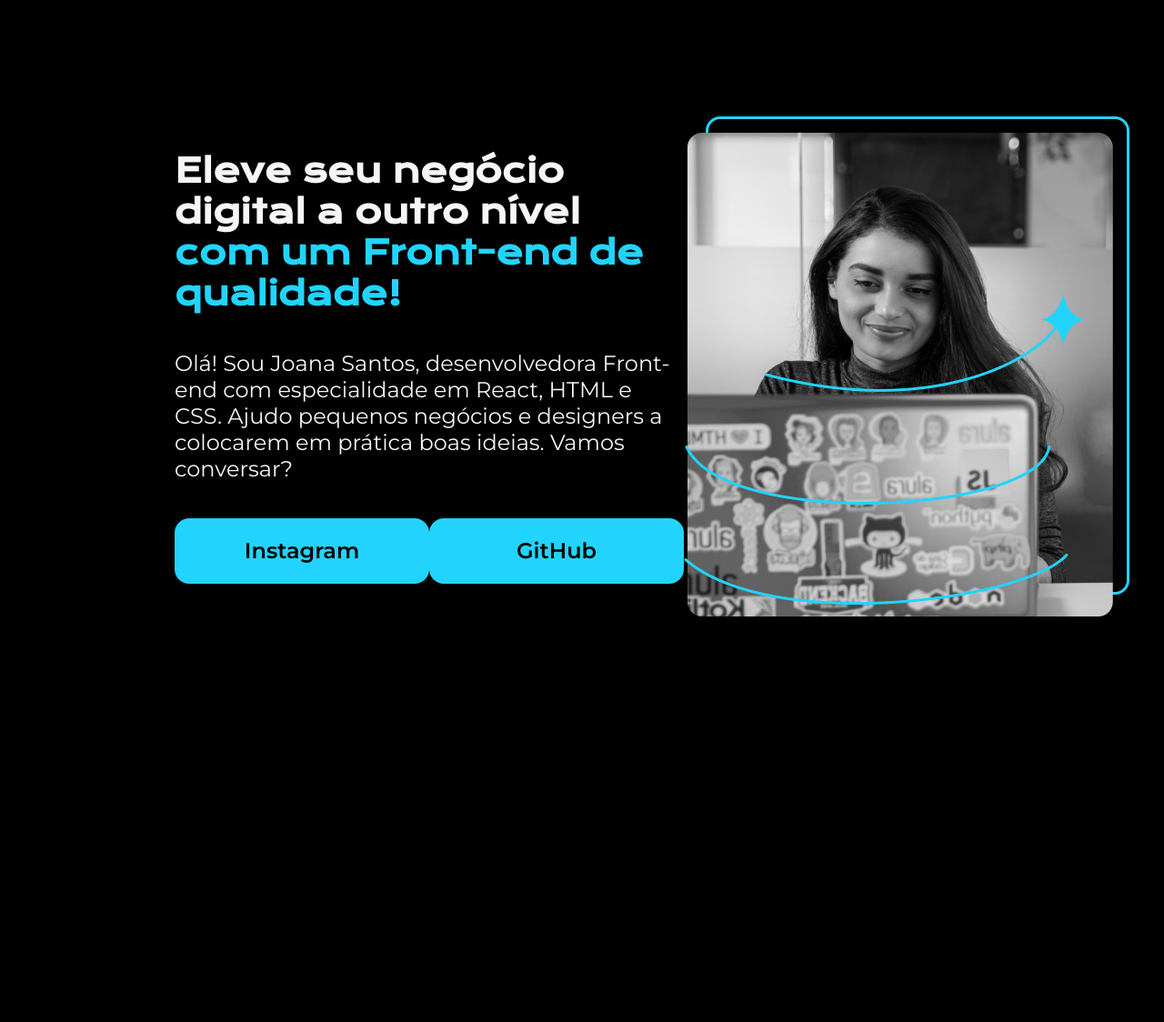
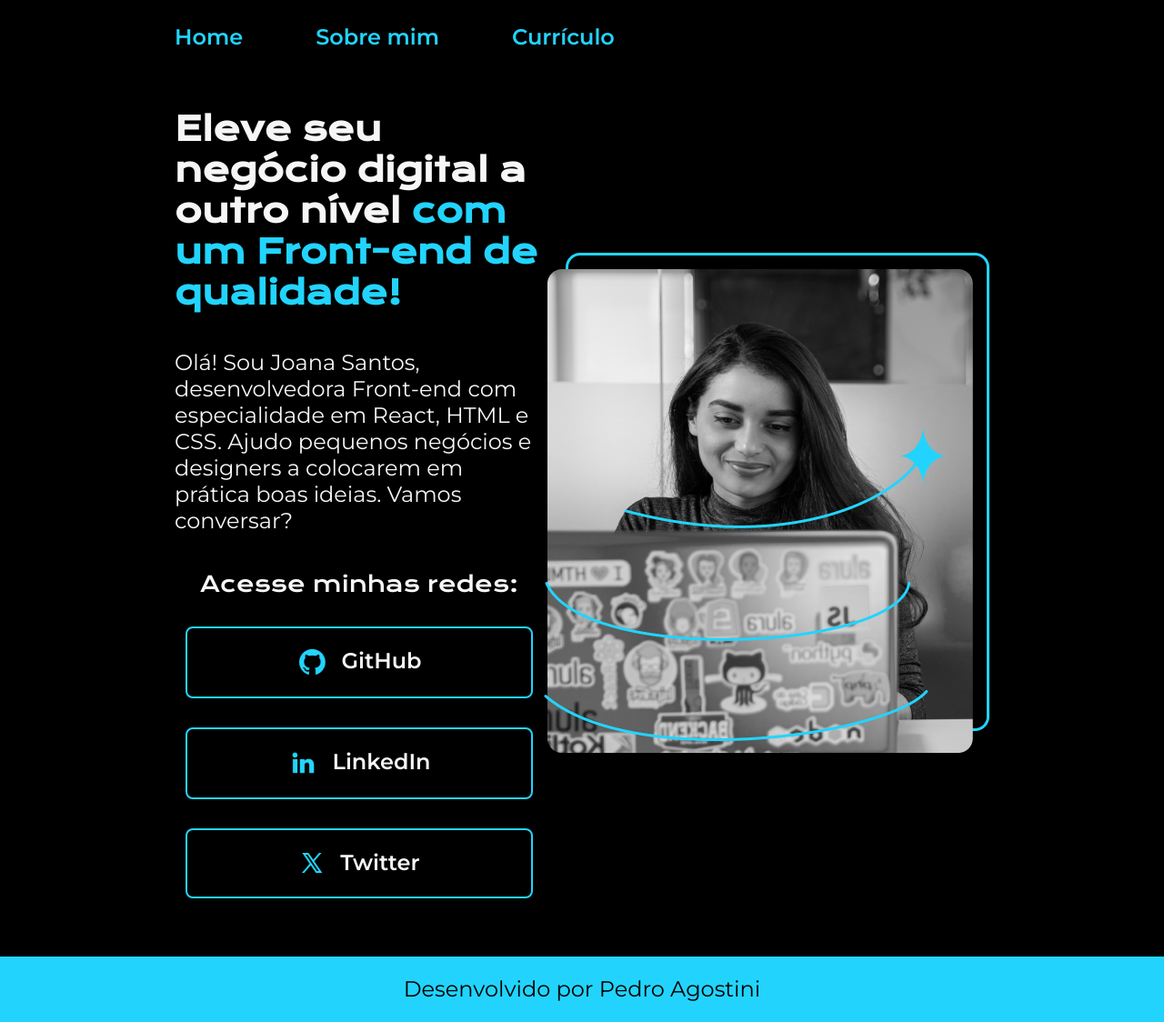
Before and after one commit to PedroAgostini/FrontEnd-Alura, a plain HTML site: page index.html in a window 1280 px wide. Shown: the whole page at 91% size. Before the commit the page ends 928 px from the top, so only its background shows below. Drawn offline with nearby package versions, Linux system fonts and the light colour scheme.

Commit message:
atualização

```diff
--- a/index.html
+++ b/index.html
@@ -4,12 +4,18 @@
 <head>
     <meta charset="UTF-8">
     <meta name="viewport" content="width=device-width, initial-scale=1.0">
-    <link rel="stylesheet" href="style.css">
+    <link rel="stylesheet" href="./styles/style.css">
     <title>Portifólio</title>
 </head>
 
 <body>
-    <header></header>
+    <header class="cabecalho">
+        <nav class="cabecalho__menu">
+            <a class="cabecalho__menu__link" href="index.html">Home</a>
+            <a class="cabecalho__menu__link" href="about.html">Sobre mim</a>
+            <a class="cabecalho__menu__link" href="curriculo.html">Currículo</a>
+        </nav>
+    </header>
     <main class="apresentacao">
         <section class="apresentacao__conteudo">
             <h1 class="apresentacao__conteudo__titulo">Eleve seu negócio digital a outro nível <strong
@@ -19,13 +25,26 @@
                 em React, HTML e CSS. Ajudo pequenos
                 negócios e designers a colocarem em prática boas ideias. Vamos conversar?</p>
             <div class="apresentacao__links">
-                <a class="apresentacao__links__link" href="">Instagram</a>
-                <a class="apresentacao__links__link" href="">GitHub</a>
+                <h2 class="apresentacao__links__subtitulo">Acesse minhas redes:</h2>
+                <a class="apresentacao__links__link" href="#">
+                    <img src="./assets/github.png" alt="Logo GitHub">
+                    GitHub
+                </a>
+                <a class="apresentacao__links__link" href="#">
+                    <img src="./assets/linkedin.png" alt="Logo LinkedIn">
+                    LinkedIn
+                </a>
+                <a class="apresentacao__links__link" href="#">
+                    <img src="./assets/twitter-novo.png" alt="Logo Twitter">
+                    Twitter
+                </a>
             </div>
         </section>
         <img src="assets/Imagem.png" alt="Foto de Joana Santos Programando">
     </main>
-    <footer></footer>
+    <footer class="rodape">
+        <p>Desenvolvido por Pedro Agostini</p>
+    </footer>
 </body>
 
 </html>
--- a/style.css
+++ /dev/null
@@ -1,59 +0,0 @@
-@import url('https://fonts.googleapis.com/css2?family=Krona+One&family=Montserrat:ital,wght@0,100..900;1,100..900&display=swap');
-
-* {
-    margin: 0;
-    padding: 0;
-}
-
-body {
-    height: 100vh;
-    box-sizing: border-box;
-    background-color: #000000;
-    color: #F6F6F6;
-}
-
-.destaque-titulo {
-    color: #22D4FD;
-}
-
-.apresentacao {
-    margin: 10% 15%;
-    display: flex;
-    align-items: center;
-    justify-content: space-between;
-}
-
-.apresentacao__conteudo {
-    width: 615px;
-    display: flex;
-    flex-direction: column;
-    gap: 40px;
-}
-
-.apresentacao__conteudo__titulo {
-    font-size: 36px;
-    font-family: "Krona One", sans-serif;
-}
-
-.apresentacao__conteudo__texto {
-    font-size: 24px;
-    font-family: "Montserrat", sans-serif;
-}
-
-.apresentacao__links {
-    display: flex;
-    justify-content: space-between;
-}
-
-.apresentacao__links__link {
-    background-color: #22D4FD;
-    width: 280px;
-    border-radius: 16px;
-    padding: 21.5px 0;
-    text-align: center;
-    text-decoration: none;
-    color: #000000;
-    font-family: "Montserrat", sans-serif;
-    font-weight: 600;
-    font-size: 24px;
-}
--- /dev/null
+++ b/styles/style.css
@@ -0,0 +1,124 @@
+@import url('https://fonts.googleapis.com/css2?family=Krona+One&family=Montserrat:ital,wght@0,100..900;1,100..900&display=swap');
+
+:root {
+    --cor-primaria: #000000;
+    --cor-secundaria: #F6F6F6;
+    --cor-tercearia: #22D4FD;
+    --cor-hover: #272727;
+
+    --fonte-primaria: "Krona One", sans-serif;
+    --fonte-secundaria: "Montserrat", sans-serif;
+}
+
+* {
+    margin: 0;
+    padding: 0;
+}
+
+body {
+    box-sizing: border-box;
+    background-color: var(--cor-primaria);
+    color: var(--cor-secundaria);
+}
+
+.cabecalho{
+    padding: 2% 0 0 15%;
+}
+
+.cabecalho__menu {
+    display: flex;
+    gap: 80px;
+}
+
+.cabecalho__menu__link {
+    font-family: var(--fonte-secundaria);
+    font-size: 24px;
+    font-weight: 600;
+    color: var(--cor-tercearia);
+    text-decoration: none;
+}
+
+.apresentacao {
+    padding: 5% 15%;
+    display: flex;
+    align-items: center;
+    justify-content: space-between;
+}
+
+.apresentacao__conteudo {
+    width: 615px;
+    display: flex;
+    flex-direction: column;
+    gap: 40px;
+}
+
+.apresentacao__conteudo__titulo {
+    font-size: 36px;
+    font-family: var(--fonte-primaria);
+}
+
+.destaque-titulo {
+    color: var(--cor-tercearia);
+}
+
+
+.apresentacao__conteudo__texto {
+    font-size: 24px;
+    font-family: var(--fonte-secundaria)
+}
+
+.apresentacao__links {
+    display: flex;
+    justify-content: space-between;
+    flex-direction: column;
+    align-items: center;
+    gap: 32px
+}
+
+.apresentacao__links__subtitulo {
+    font-family: var(--fonte-primaria);
+    font-size: 24px;
+    font-weight: 400;
+}
+
+.apresentacao__links__link {
+    width: 378px;
+    display: flex;
+    justify-content: center;
+    gap: 16px;
+    border-radius: 8px;
+    border: 2px solid var(--cor-tercearia);
+    padding: 21.5px 0;
+    text-align: center;
+    text-decoration: none;
+    color: var(--cor-secundaria);
+    font-family: var(--fonte-secundaria);
+    font-weight: 600;
+    font-size: 24px;
+}
+
+.apresentacao__links__link:hover {
+    background-color: var(--cor-hover);
+}
+
+.rodape {
+    color: var(--cor-primaria);
+    background-color: var(--cor-tercearia);
+    padding: 1.7%;
+    text-align: center;
+    font-family: var(--fonte-secundaria);
+    font-size: 24px;
+    font-weight: 400;
+}
+
+.curriculo {
+    padding: 5% 15%;
+    display: flex;
+    align-items: center;
+    justify-content: space-between;
+}
+
+.curriculo__links__link {
+    text-decoration: none;
+    color: var(--cor-tercearia);
+}
```
Also changed, not shown: about.html (added, +42 -0 lines), curriculo.html (added, +50 -0 lines), assets/github.png (added), assets/instagram.png (added), assets/linkedin.png (added), assets/twitch.png (added), assets/twitter-novo.png (added), assets/twitter.png (added).
